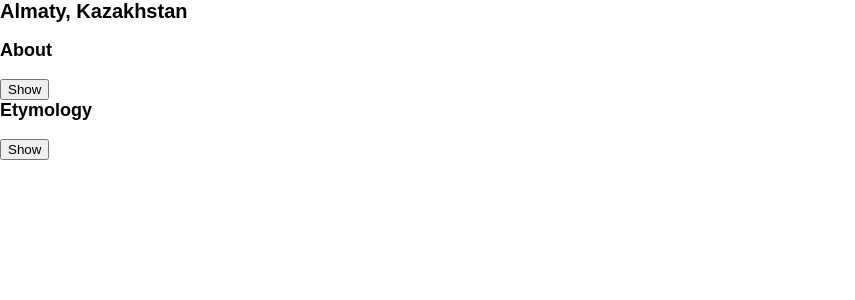
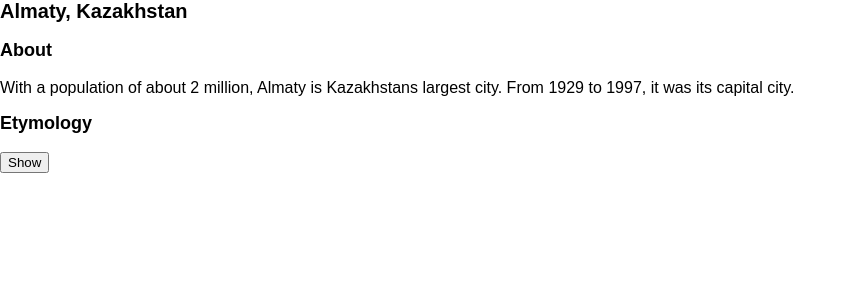
Before and after one commit to Sheddiey/Frontend-mentor-Projects, a React (Create React App) app in the folder my-app/: page / in a window 1280 px wide. Shown: the top 300 px of the page, without its empty margins (0-855 px from the left). Built offline with nearby package versions, Linux system fonts and the light colour scheme.

Commit message:
lifted state

```diff
--- a/my-app/src/Managing state/Sharing-state/Panel.jsx
+++ b/my-app/src/Managing state/Sharing-state/Panel.jsx
@@ -1,28 +1,32 @@
 import { useState } from "react";
 
-function Panel({ title, children }) {
-  const [isActive, setIsActive] = useState(false);
+function Panel({ title, children, isActive, onShow }) {
   return (
     <section className="panel">
       <h3>{title}</h3>
-      {isActive ? (
-        <p>{children}</p>
-      ) : (
-        <button onClick={() => setIsActive(true)}>Show</button>
-      )}
+      {isActive ? (<p>{children}</p>) : (<button onClick={onShow}>Show</button>)}
     </section>
   );
 }
 
 export default function Accordion() {
+  const [activeIndex, setActiveIndex] = useState(0);
   return (
     <>
       <h2>Almaty, Kazakhstan</h2>
-      <Panel title="About">
-        With a population of about 2 million, Almaty is Kazakhstan's largest
+      <Panel
+        title="About"
+        isActive={activeIndex === 0}
+        onShow={() => setActiveIndex(0)}
+      >
+        With a population of about 2 million, Almaty is Kazakhstans largest
         city. From 1929 to 1997, it was its capital city.
       </Panel>
-      <Panel title="Etymology">
+      <Panel
+        title="Etymology"
+        isActive={activeIndex === 1}
+        onShow={() => setActiveIndex(1)}
+      >
         The name comes from <span lang="kk-KZ">алма</span>, the Kazakh word for
         "apple" and is often translated as "full of apples". In fact, the region
         surrounding Almaty is thought to be the ancestral home of the apple, and
```
